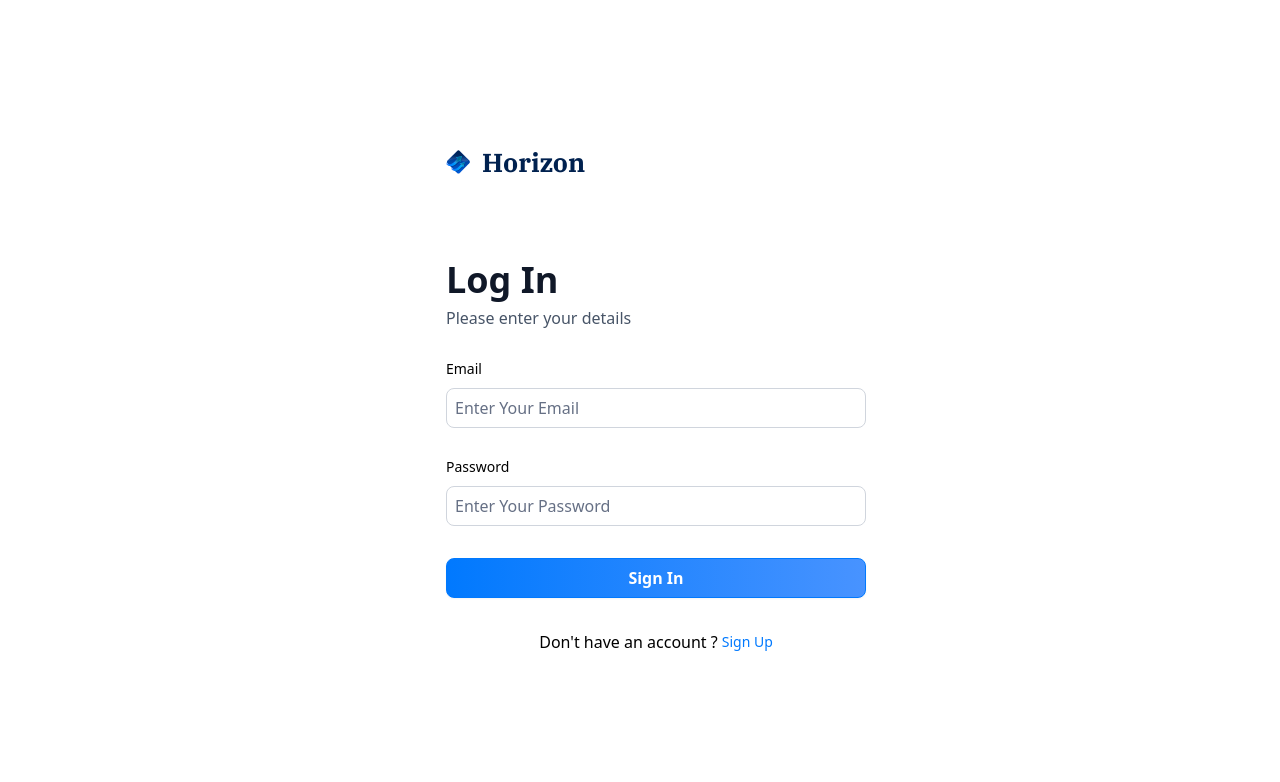
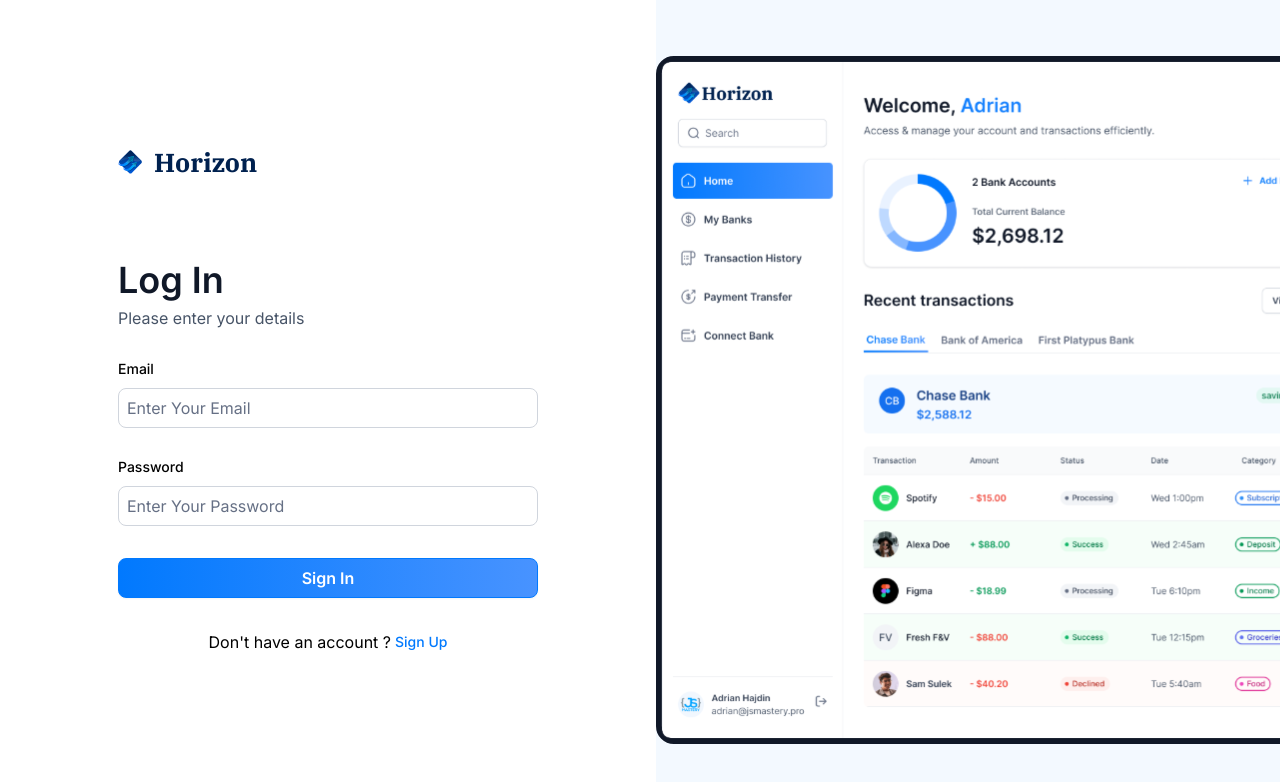
Before and after one commit to Xashadulpo/bank, a Next.js app: page /sign-in in a window 1280 px wide. Shown: the top 782 px of the page. Built offline with nearby package versions, Linux system fonts and the light colour scheme.

Commit message:
Add sentry

```diff
--- a/app/(auth)/layout.tsx
+++ b/app/(auth)/layout.tsx
@@ -1,7 +1,23 @@
+import Image from "next/image";
+
 export default function RootLayout({
   children,
 }: {
   children: React.ReactNode;
 }) {
-  return <main className="w-screen h-screen overflow-hidden">{children}</main>;
+  return (
+    <main className="flex min-h-screen w-full justify-between font-inter">
+      {children}
+      <div className="flex h-screen w-full sticky top-0 items-center justify-end bg-sky-1 max-lg:hidden">
+        <div>
+          <Image
+            src="/icons/auth-image.svg"
+            alt="auth image"
+            fill
+            className="object-contain"
+          />
+        </div>
+      </div>
+    </main>
+  );
 }
--- /dev/null
+++ b/app/api/sentry-example-api/route.js
@@ -0,0 +1,9 @@
+import { NextResponse } from "next/server";
+
+export const dynamic = "force-dynamic";
+
+// A faulty API route to test Sentry's error monitoring
+export function GET() {
+  throw new Error("Sentry Example API Route Error");
+  return NextResponse.json({ data: "Testing Sentry Error..." });
+}
--- /dev/null
+++ b/app/global-error.jsx
@@ -0,0 +1,19 @@
+"use client";
+
+import * as Sentry from "@sentry/nextjs";
+import Error from "next/error";
+import { useEffect } from "react";
+
+export default function GlobalError({ error }) {
+  useEffect(() => {
+    Sentry.captureException(error);
+  }, [error]);
+
+  return (
+    <html>
+      <body>
+        <Error />
+      </body>
+    </html>
+  );
+}
--- /dev/null
+++ b/app/instrumentation.ts
@@ -0,0 +1,15 @@
+// app/instrumentation.ts
+import * as Sentry from "@sentry/nextjs";
+
+export function register() {
+  // Server and Edge configurations
+  Sentry.init({
+    dsn: process.env.NEXT_PUBLIC_SENTRY_DSN || "https://f64feb3994ab40f3c1fcae5d3de21f9f@o4507287910744064.ingest.us.sentry.io/4507287916052480",
+    tracesSampleRate: 1.0,
+    debug: false,
+    // Uncomment and configure the following if you want to use Spotlight (https://spotlightjs.com)
+    // spotlight: process.env.NODE_ENV === 'development',
+  });
+
+  // Additional client-specific configurations can be included here if needed
+}
--- a/app/layout.tsx
+++ b/app/layout.tsx
@@ -1,5 +1,6 @@
 import "./globals.css";
 import { Inter, IBM_Plex_Serif } from "next/font/google";
+import "./sentry.client";
 
 const inter = Inter({ subsets: ["latin"], variable: "--font-inter" });
 const ibmPlexSerif = IBM_Plex_Serif({
--- /dev/null
+++ b/app/sentry.client.ts
@@ -0,0 +1,16 @@
+import * as Sentry from "@sentry/nextjs";
+import { Replay } from "@sentry/replay";
+
+Sentry.init({
+  dsn: process.env.NEXT_PUBLIC_SENTRY_DSN || "https://f64feb3994ab40f3c1fcae5d3de21f9f@o4507287910744064.ingest.us.sentry.io/4507287916052480",
+  tracesSampleRate: 1.0,
+  debug: false,
+  replaysOnErrorSampleRate: 1.0,
+  replaysSessionSampleRate: 0.1,
+  integrations: [
+    new Replay({
+      maskAllText: true,
+      blockAllMedia: true,
+    }),
+  ],
+});
--- a/components/BankCard.tsx
+++ b/components/BankCard.tsx
@@ -13,7 +13,7 @@
             </p>
           </div>
           <article className="flex flex-col gap-2">
-            <div className="flex justify-between">
+            <div className="flex justify-between gap-1">
               <h1 className="text-12 font-semibold text-white">{userName}</h1>
               <h2 className="text-12 font-semibold text-white">●● / ●●</h2>
             </div>
--- a/next.config.js
+++ b/next.config.js
@@ -10,3 +10,49 @@
 
 
 module.exports = nextConfig;
+
+
+// Injected content via Sentry wizard below
+
+const { withSentryConfig } = require("@sentry/nextjs");
+
+module.exports = withSentryConfig(
+  module.exports,
+  {
+    // For all available options, see:
+    // https://github.com/getsentry/sentry-webpack-plugin#options
+
+    org: "bank-20-r7",
+    project: "javascript-nextjs",
+
+    // Only print logs for uploading source maps in CI
+    silent: !process.env.CI,
+
+    // For all available options, see:
+    // https://docs.sentry.io/platforms/javascript/guides/nextjs/manual-setup/
+
+    // Upload a larger set of source maps for prettier stack traces (increases build time)
+    widenClientFileUpload: true,
+
+    // Transpiles SDK to be compatible with IE11 (increases bundle size)
+    transpileClientSDK: true,
+
+    // Uncomment to route browser requests to Sentry through a Next.js rewrite to circumvent ad-blockers.
+    // This can increase your server load as well as your hosting bill.
+    // Note: Check that the configured route will not match with your Next.js middleware, otherwise reporting of client-
+    // side errors will fail.
+    // tunnelRoute: "/monitoring",
+
+    // Hides source maps from generated client bundles
+    hideSourceMaps: true,
+
+    // Automatically tree-shake Sentry logger statements to reduce bundle size
+    disableLogger: true,
+
+    // Enables automatic instrumentation of Vercel Cron Monitors. (Does not yet work with App Router route handlers.)
+    // See the following for more information:
+    // https://docs.sentry.io/product/crons/
+    // https://vercel.com/docs/cron-jobs
+    automaticVercelMonitors: true,
+  }
+);
--- a/package.json
+++ b/package.json
@@ -16,6 +16,8 @@
     "@radix-ui/react-label": "^2.0.2",
     "@radix-ui/react-slot": "^1.0.2",
     "@reduxjs/toolkit": "^2.1.0",
+    "@sentry/nextjs": "^8.2.1",
+    "@sentry/replay": "^7.116.0",
     "@types/node": "20.4.1",
     "@types/react": "18.2.14",
     "@types/react-dom": "18.2.6",
```
Also changed, not shown: 2 other files (tests, documents, lock files or other folders).
